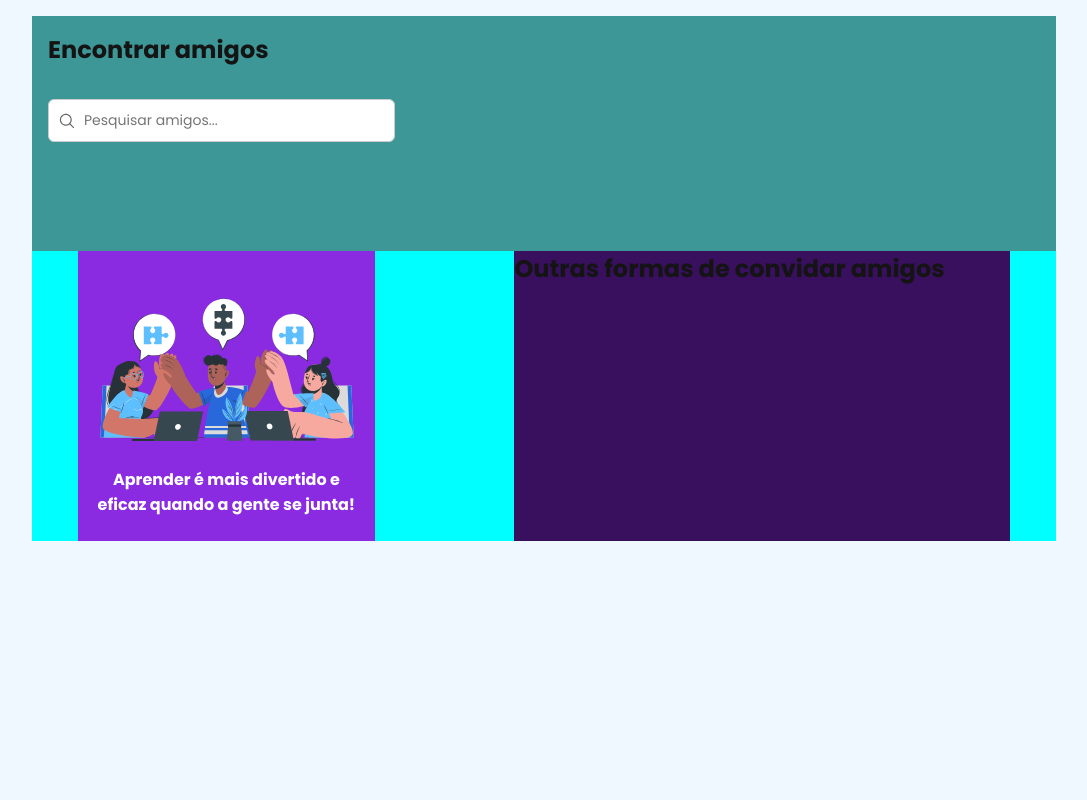
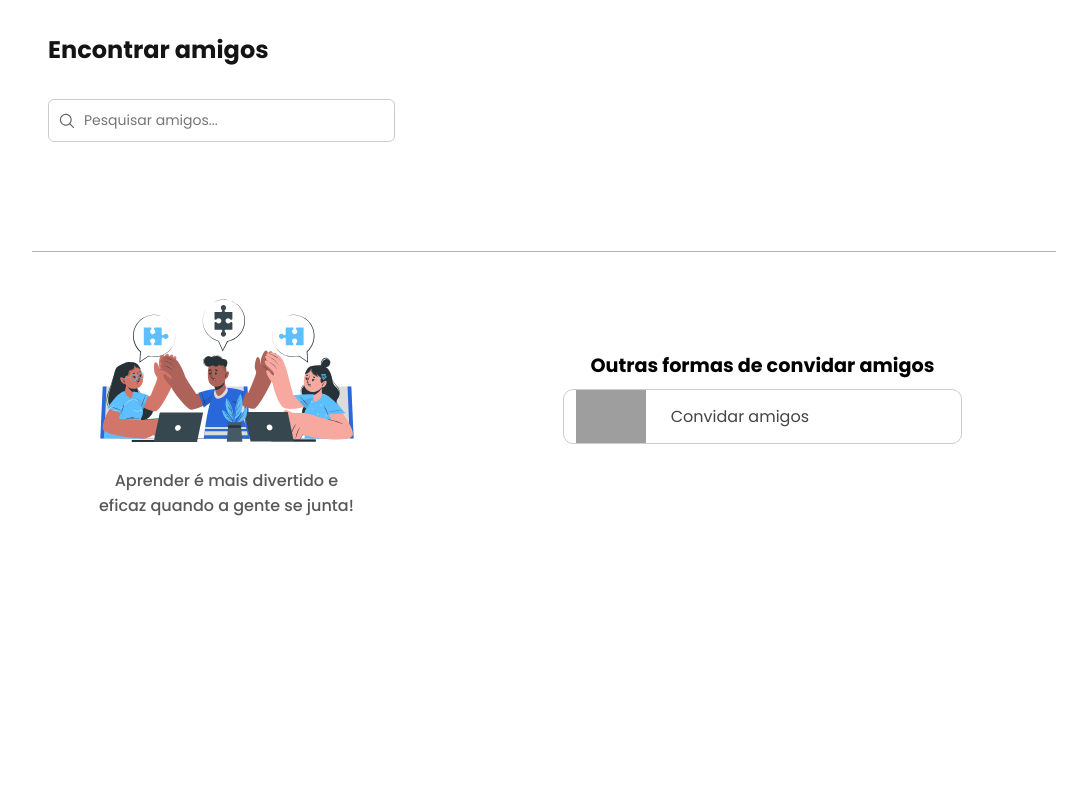
Before and after one commit to marcosantonioh/teste2, a Django app: page /login/perfil/amigos/encontrar in a window 1280 px wide. Shown: the part 83-883 px from the top of the page, without its empty margins (96-1183 px from the left). Run offline with Django 5.2, Linux system fonts and the light colour scheme; some web fonts are replaced; grey boxes are pictures that could not be loaded.

Commit message:
work front-end pages amigos

```diff
--- a/apps/usuarios/templates/usuarios/amigos.html
+++ b/apps/usuarios/templates/usuarios/amigos.html
@@ -64,9 +64,9 @@
     <h4>Adicionar amigos</h4>
     <div class="opcoes-amigos">
       <!-- Link direto para página -->
-      <a href="{% url 'usuarios:encontrar_amigos' %}" class="botao-opcao">🔍 Encontrar</a>
+      <a href="{% url 'usuarios:encontrar_amigos' %}" class="botao-opcao"><img src="/static/img/lupa_cor.svg" alt="lupa_cor"> Encontrar</a>
       <!-- Botão para abrir o modal -->
-      <a href="javascript:void(0)" onclick="abrirModalConvidar()" class="botao-opcao">✉️ Convidar</a>
+      <a href="javascript:void(0)" onclick="abrirModalConvidar()" class="botao-opcao"><img src="/static/img/carta.svg" alt="lupa_cor"> Convidar</a>
     </div>
   </div>
 
--- a/apps/usuarios/templates/usuarios/encontrar_amigos.html
+++ b/apps/usuarios/templates/usuarios/encontrar_amigos.html
@@ -27,13 +27,15 @@
         </div>
 
         <div class="right">
+
             <h2>Outras formas de convidar amigos</h2>
             <div class="right-content">
-                <img src="" alt="">
+                <img src="/static/img/carta2_azul.svg" alt="carta">
                 <div class="text">
-
+                    <h4>Convidar amigos</h4>
                 </div>
             </div>
+
         </div>
 
     </div>
--- a/static/style/partials/usuarios/encontrar_amigos.css
+++ b/static/style/partials/usuarios/encontrar_amigos.css
@@ -7,16 +7,15 @@
   justify-content: start;
   width: 100%;
   height: 100vh;
-  background-color: aliceblue;
+  background-color: rgb(255, 255, 255);
   padding-top: 1em;
   box-sizing: border-box;
-
 }
 
 .box1{
     width: 80%;
     height: 30%;
-    background-color: rgb(62, 151, 151);
+    /* background-color: rgb(62, 151, 151); */
     padding: 1em;
     box-sizing: border-box;
 
@@ -57,8 +56,9 @@
     width: 80%;
     height: auto;
     padding: 0em 1em;
-    background-color: aqua;
+    /* background-color: aqua; */
     box-sizing: border-box;
+    border-top: 1px solid rgba(0, 0, 0, 0.3);
 
 }
 
@@ -70,7 +70,7 @@
     align-items: center;
     width: 30%;
     height: 100%;
-    background-color: blueviolet;
+    /* background-color: blueviolet; */
     box-sizing: border-box;
 }
 
@@ -80,14 +80,53 @@
 }
 
 .left h2{
-    color: white;
+    color: rgb(88, 88, 88);
     font-size: 1em;
+    margin-bottom: 0.5em;
+    text-align: center;
+    font-weight: 500;
+}
+
+.right{
+    display: flex;
+    flex-direction: column;
+    justify-content: center;
+    align-items: center;
+    width: 50%;
+    height: 100%;
+    /* background-color: rgb(56, 16, 93); */
+    box-sizing: border-box;
+
+}
+
+.right h2{
+    color: black;
+    font-size: 1.2em;
     margin-bottom: 0.5em;
     text-align: center;
 }
 
-.right{
-    width: 50%;
-    height: 100%;
-    background-color: rgb(56, 16, 93);
+.right-content{
+    display: flex;
+    align-items: center;
+    justify-content: space-around;
+    align-items: center;
+    width: 80%;
+    border: 1px solid rgba(0, 0, 0, 0.2);
+    border-radius: 10px;
 }
+
+.right-content img{
+    width: 70px;
+}
+.text{
+    /* background-color: rosybrown; */
+    width: 70%;
+    text-align: start;
+}
+
+.text h4{
+    color: rgb(68, 68, 68);
+    font-size: 1em;
+    font-weight: 400;
+}
```
Also changed, not shown: static/style/partials/usuarios/amigos.css (+21 -1 lines), static/img/carta.svg (added), static/img/carta2_azul.svg (added), static/img/lupa_cor.svg (added).
